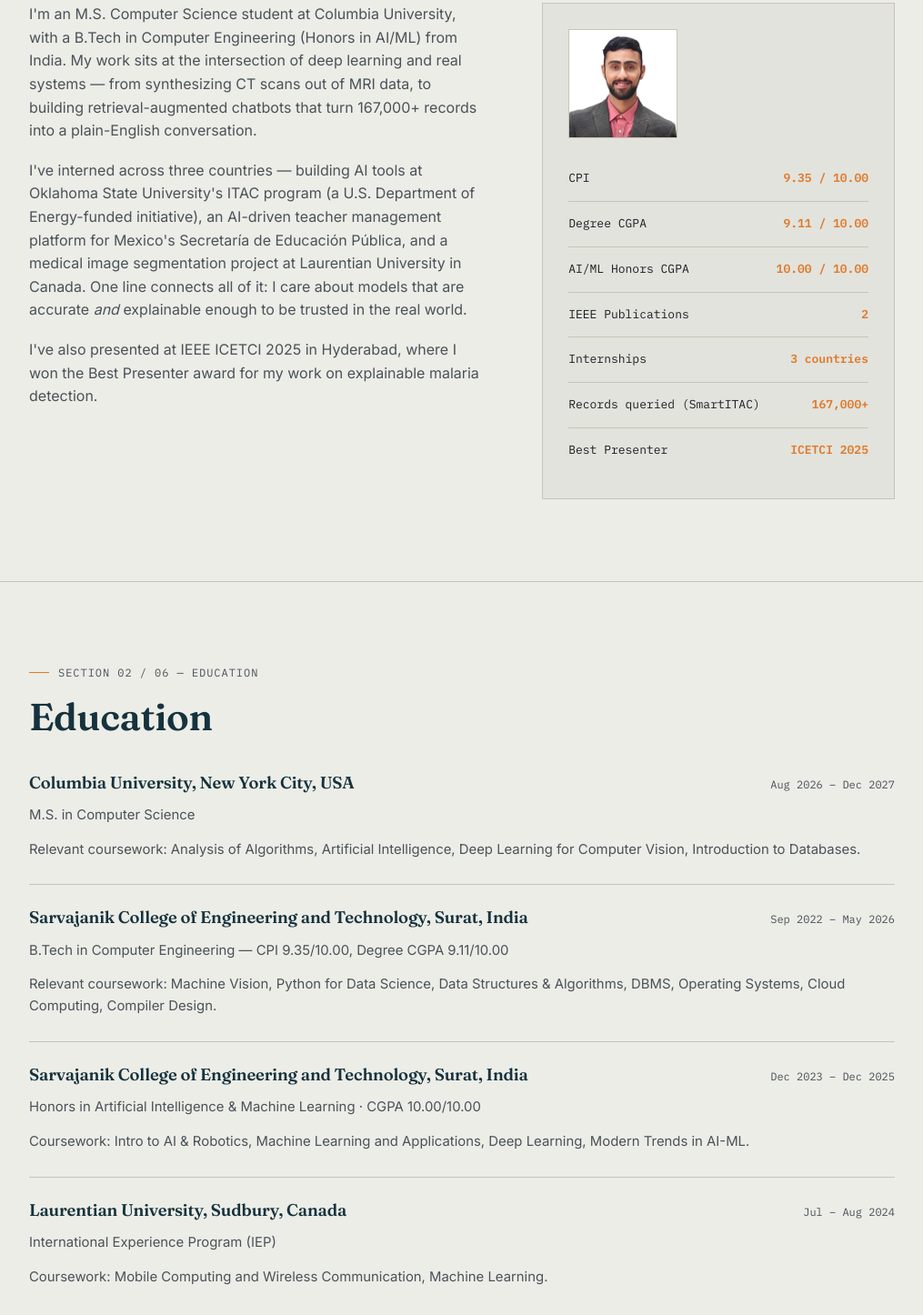
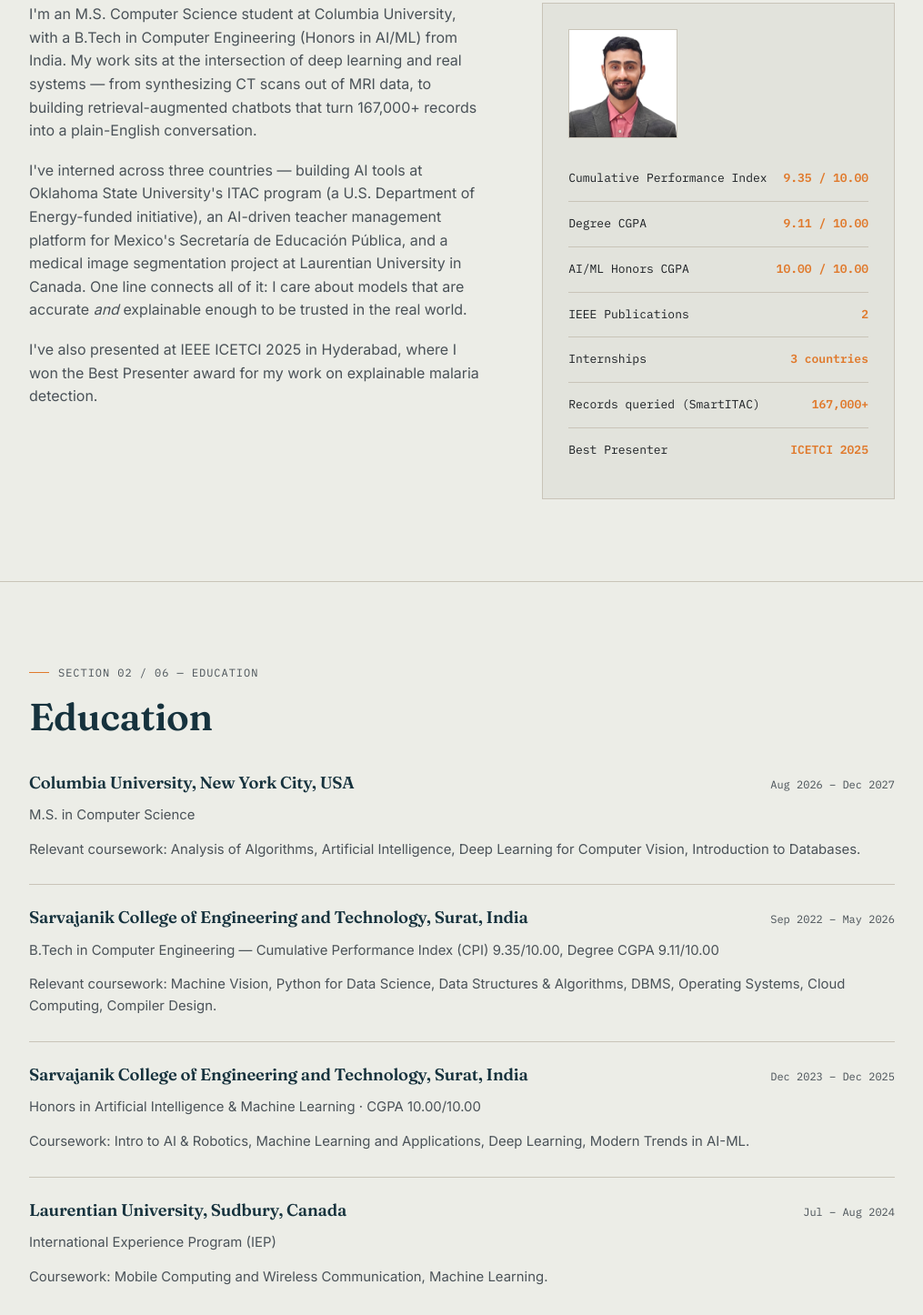
Before and after one commit to MalharMangtani/malharmangtani.github.io, a plain HTML site: page index.html in a window 1280 px wide. Shown: the part 1056-2502 px from the top of the page at 91% size, without its empty margins (132-1147 px from the left). Drawn offline with Linux system fonts and the light colour scheme.

Commit message:
Minor updates

```diff
--- a/index.html
+++ b/index.html
@@ -346,7 +346,8 @@
     font-size:13px;
   }
   .stat-row:last-child{ border-bottom:none; }
-  .stat-row .val{ color:var(--amber); font-weight:600; }
+  .stat-row{ gap:14px; align-items:baseline; }
+  .stat-row .val{ color:var(--amber); font-weight:600; white-space:nowrap; }
 
   .profile-photo{
     width:120px;
@@ -626,7 +627,7 @@
       </div>
       <div class="stat-block reveal">
         <img class="profile-photo" src="Malhar_Paresh_Mangtani_Profile_Photo.jpg" alt="Malhar Paresh Mangtani" loading="lazy">
-        <div class="stat-row"><span>CPI</span><span class="val">9.35 / 10.00</span></div>
+        <div class="stat-row"><span>Cumulative Performance Index</span><span class="val">9.35 / 10.00</span></div>
         <div class="stat-row"><span>Degree CGPA</span><span class="val">9.11 / 10.00</span></div>
         <div class="stat-row"><span>AI/ML Honors CGPA</span><span class="val">10.00 / 10.00</span></div>
         <div class="stat-row"><span>IEEE Publications</span><span class="val">2</span></div>
@@ -653,7 +654,7 @@
     <div class="edu-item reveal">
       <h3>Sarvajanik College of Engineering and Technology, Surat, India</h3>
       <div class="edu-date">Sep 2022 – May 2026</div>
-      <div class="school">B.Tech in Computer Engineering — CPI 9.35/10.00, Degree CGPA 9.11/10.00</div>
+      <div class="school">B.Tech in Computer Engineering — Cumulative Performance Index (CPI) 9.35/10.00, Degree CGPA 9.11/10.00</div>
       <div class="edu-detail">Relevant coursework: Machine Vision, Python for Data Science, Data Structures &amp; Algorithms, DBMS, Operating Systems, Cloud Computing, Compiler Design.</div>
     </div>
 
@@ -842,7 +843,7 @@
       </div>
       <div class="skill-cat reveal">
         <h3>Tools &amp; Frameworks</h3>
-        <div class="items">FastAPI, MediaPipe, Jupyter, Conda, VS Code</div>
+        <div class="items">Git / GitHub, FastAPI, MediaPipe, Jupyter, Conda, VS Code</div>
       </div>
     </div>
   </div>
```
